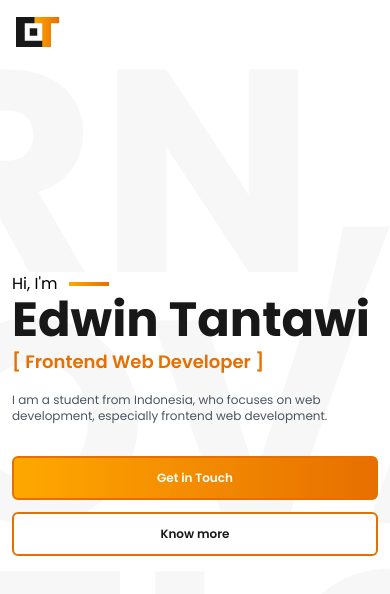
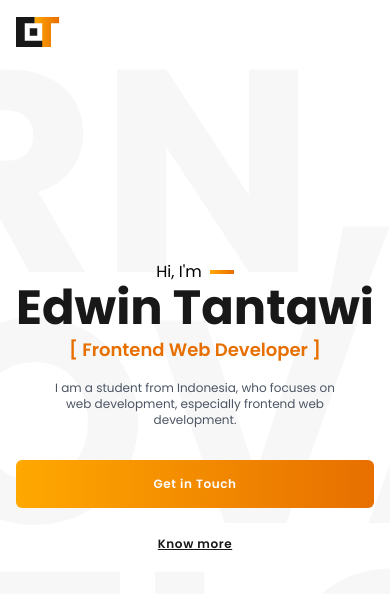
Before and after one commit to edwintantawi/personal-projects__next-portfolio-v1, a Next.js app: page / in a window 390 px wide. Shown: the top 594 px of the page. Built offline with nearby package versions, Linux system fonts and the light colour scheme.

Commit message:
centering hero in mobile devices

```diff
--- a/pages/index.jsx
+++ b/pages/index.jsx
@@ -9,10 +9,12 @@ const Home = () => {
       </Head>
       <Navbar />
       <div className="h-screen bg-hero bg-center bg-cover xl:bg-contain bg-no-repeat pt-10 flex items-center">
-        <div className="container-sm sm:container px-3 -mt-14 mx-auto">
-          <div className="flex items-center">
-            <span>Hi, I'm</span>
-            <span className="inline-block w-10 bg-orange-gradient h-1 ml-3"></span>
+        <div className="container-sm sm:container px-3 -mt-14 mx-auto text-center md:text-left">
+          <div className="flex">
+            <span className="flex items-center mx-auto md:mx-0">
+              Hi, I'm
+              <span className="inline-block w-6 md:w-10 bg-orange-gradient h-1 ml-2"></span>
+            </span>
           </div>
           <h1 className="font-bold text-black-900 text-5xl sm:text-7xl lg:text-8xl">
             Edwin Tantawi
@@ -20,18 +22,18 @@ const Home = () => {
           <h2 className="font-semibold text-orange text-lg sm:text-3xl lg:text-4xl mt-1 lg:mt-3">
             [ Frontend Web Developer ]
           </h2>
-          <p className="max-w-sm text-gray-600 text-xs lg:text-base  mt-4">
+          <p className="max-w-[280px] md:max-w-sm text-gray-600 text-xs lg:text-base mt-4 mx-auto md:mx-0">
             I am a student from Indonesia, who focuses on web development,
             especially frontend web development.
           </p>
-          <div className="flex flex-col sm:flex-row mt-8">
+          <div className="flex flex-col md:flex-row mt-8">
             <Link href="/contactme">
-              <a className="px-6 py-3 bg-orange-gradient rounded-md font-semibold text-xs md:text-sm text-center text-white border-2 border-orange mr-0 mb-3 sm:mr-2 sm:mb-0">
+              <a className="px-12 py-4 bg-orange-gradient rounded-md font-semibold text-xs md:text-sm text-center text-white mr-0 mb-3 md:mr-2 md:mb-0 tracking-wider">
                 Get in Touch
               </a>
             </Link>
             <Link href="/aboutme">
-              <a className="px-6 py-3 bg-white rounded-md font-semibold text-xs md:text-sm text-center border-collapse text-black-900 border-2 border-orange">
+              <a className="px-12 py-4 rounded-md font-semibold text-xs md:text-sm text-center border-collapse text-black-900 underline tracking-wider">
                 Know more
               </a>
             </Link>
```
